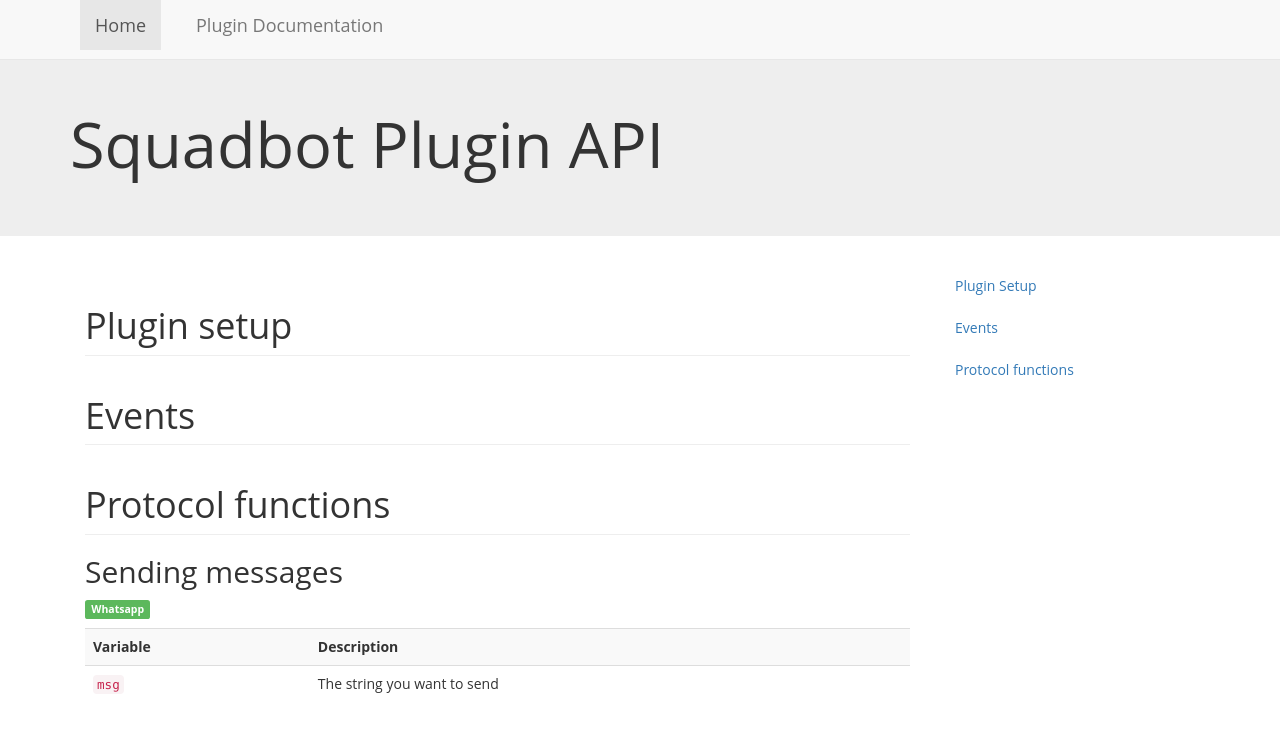
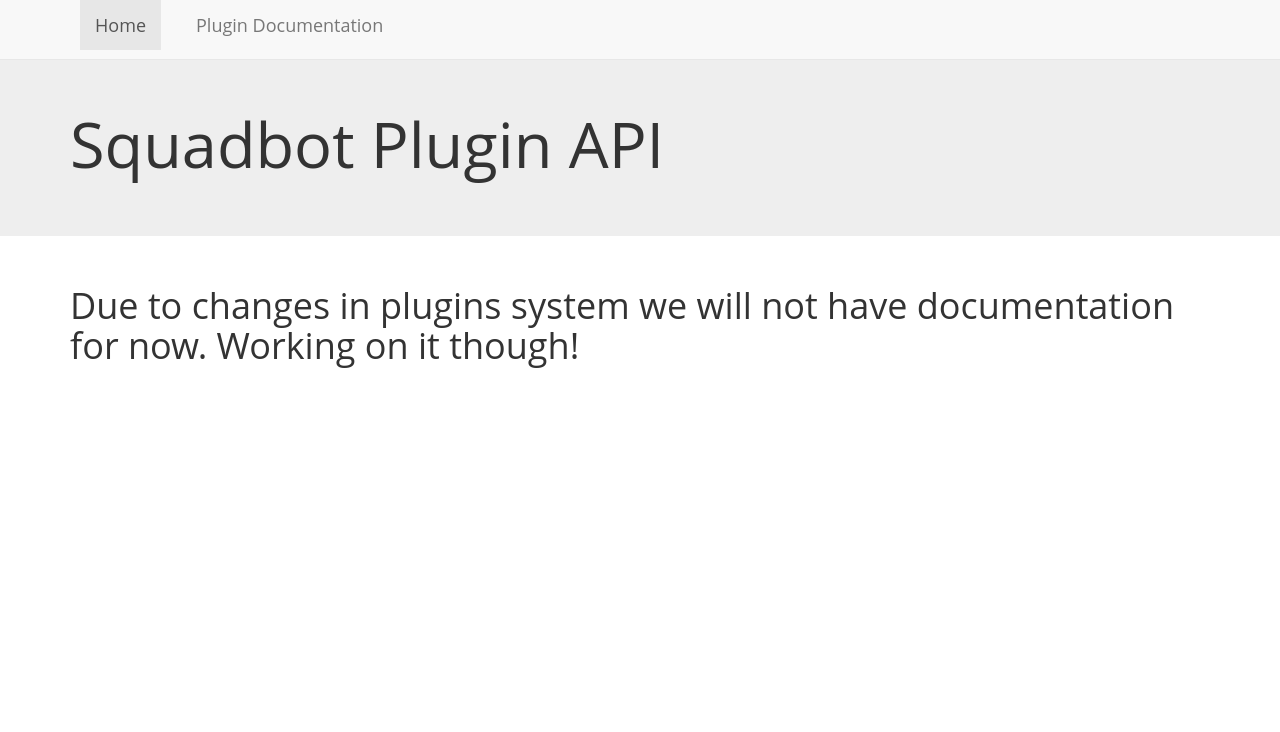
Before and after one commit to ABitOfSquad/ABitOfSquad.github.io, a plain HTML site: page docs.html in a window 1280 px wide. Drawn offline with nearby package versions, Linux system fonts and the light colour scheme.

Commit message:
Update docs.html

```diff
--- a/docs.html
+++ b/docs.html
@@ -47,7 +47,8 @@
 </div>
 
 <div class="container">
-    <div class="col-md-9">
+    <h1>Due to changes in plugins system we will not have documentation for now. Working on it though!</h1>
+    <!--<div class="col-md-9">
         <h1 id="setup" class="page-header">Plugin setup</h1>
 
         <h1 id="events" class="page-header">Events</h1>
@@ -71,7 +72,7 @@
             <li role="presentation"><a href="#">Events</a></li>
             <li role="presentation"><a href="#">Protocol functions</a></li>
         </ul>
-    </div>
+    </div>-->
 </div>
 
 
```
